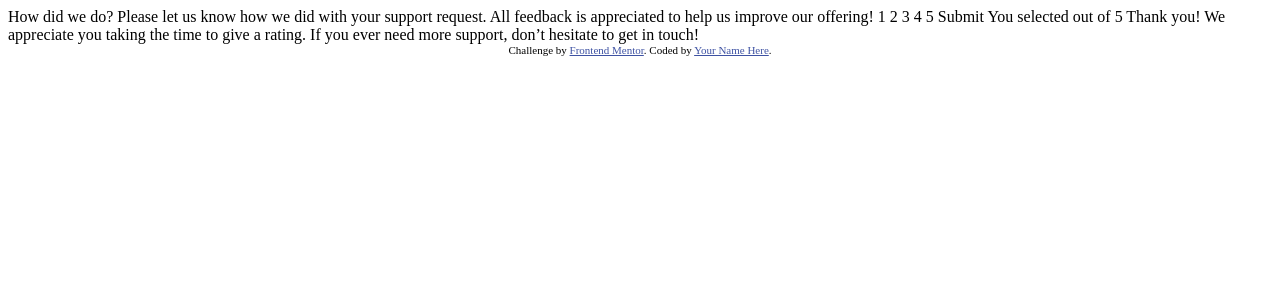
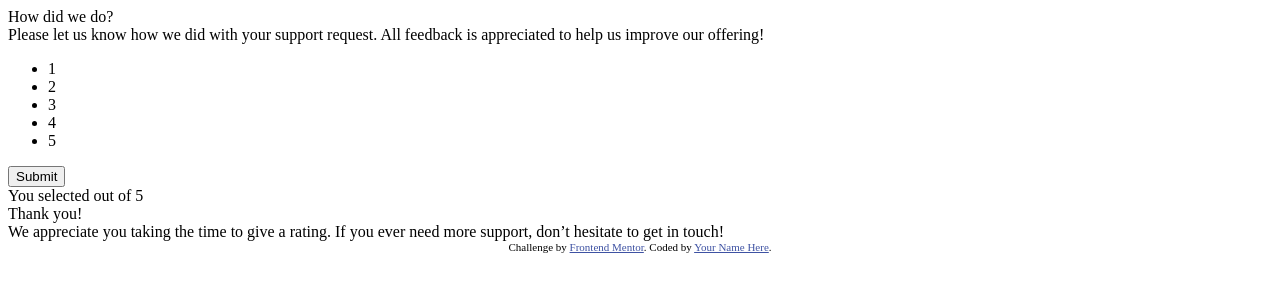
Before and after one commit to SamBase/Interactive-rating-component, a plain HTML site: page index.html in a window 1280 px wide. Drawn offline with Linux system fonts and the light colour scheme.

Commit message:
Add tags and classes

```diff
--- a/index.html
+++ b/index.html
@@ -18,25 +18,46 @@
 
   <!-- Rating state start -->
 
+  <div class="before-submit">
+    <div class="star"></div>
+    <section class="title">
       How did we do?
-
+    </section>
+    <section class="discription">
       Please let us know how we did with your support request. All feedback is appreciated
       to help us improve our offering!
-
-  1 2 3 4 5
-
+    </section>
+    <ul class="rating">
+      <li>1</li>
+      <li>2</li>
+      <li>3</li>
+      <li>4</li>
+      <li>5</li>
+    </ul>
+    <section class="submit-button">
+      <button type="submit">
         Submit
+      </button>
+    </section>
+  </div>
 
   <!-- Rating state end -->
 
   <!-- Thank you state start -->
 
+  <div class="after-submit">
+    <div class="phone-image"></div>
+    <div class="rating-out-of">
       You selected <!-- Add rating here --> out of 5
-
+    </div>
+    <div class="thank-you">
       Thank you!
-
+    </div>
+    <div class="discription center-description">
       We appreciate you taking the time to give a rating. If you ever need more support,
       don’t hesitate to get in touch!
+    </div>
+  </div>
 
   <!-- Thank you state end -->
 
```
Lines whose indentation alone changed are shown as unchanged.
